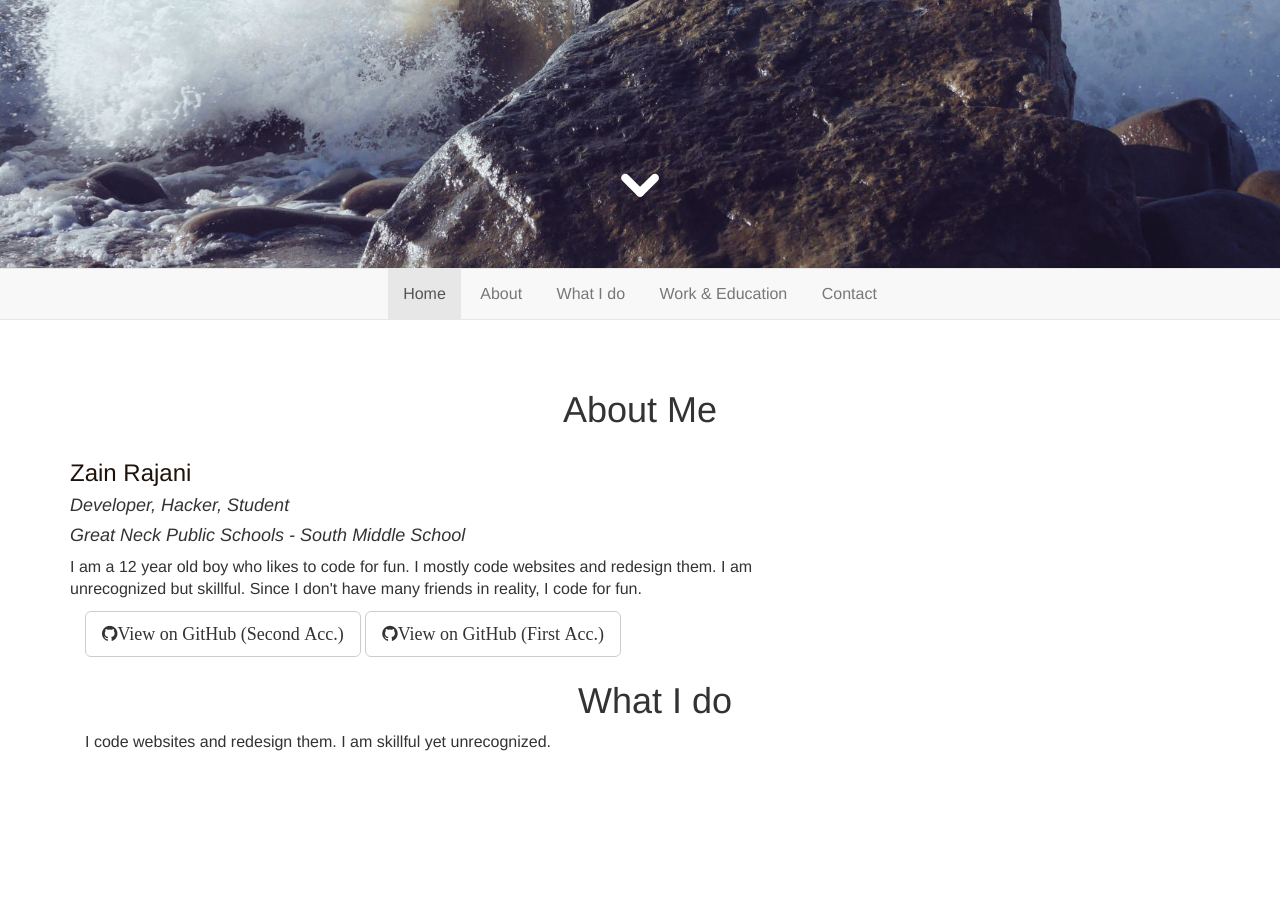
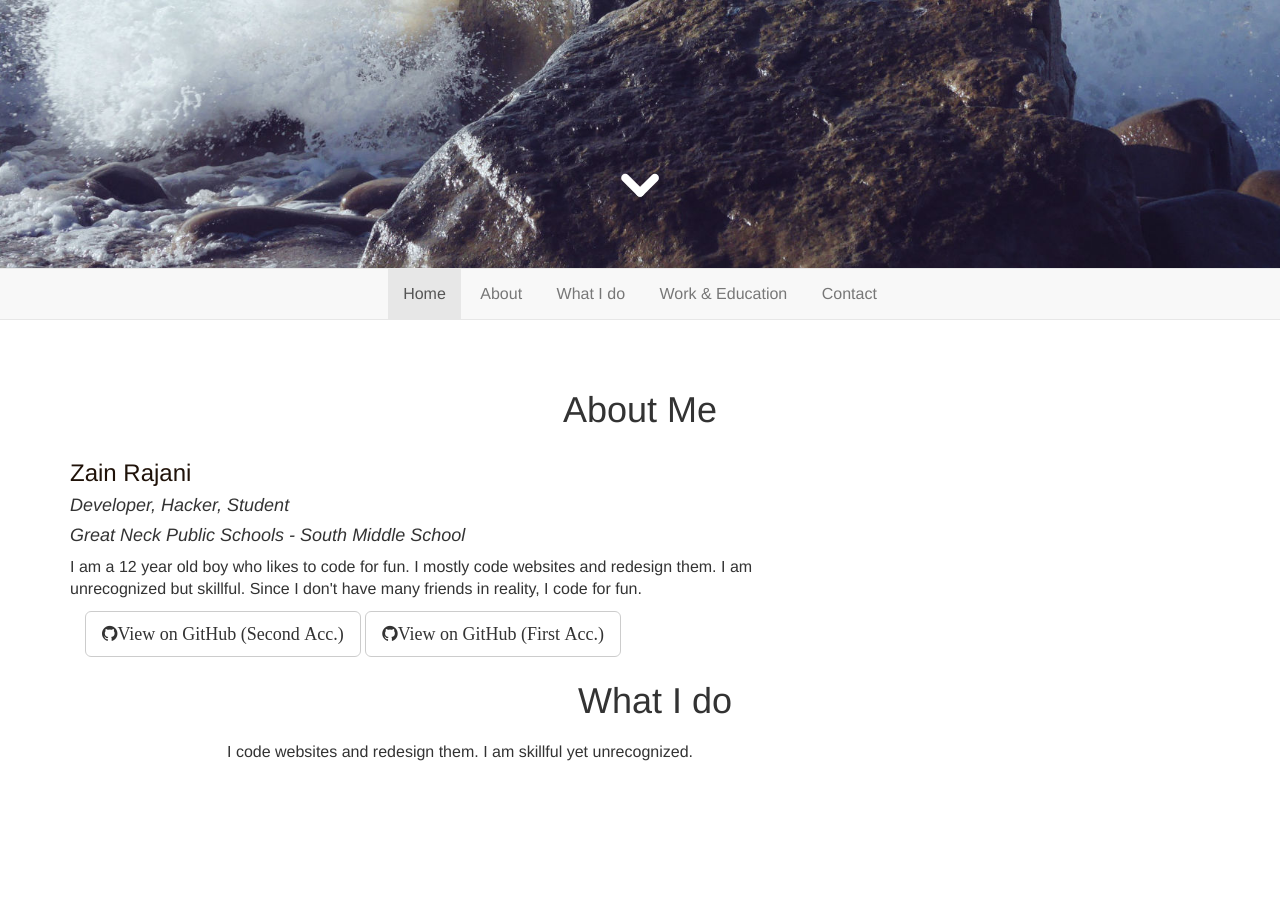
Before and after one commit to zainrajani/zainrajani.github.io, a plain HTML site: page index.html in a window 1280 px wide. Shown: the part 480-1387 px from the top of the page. Drawn offline with nearby package versions, Linux system fonts and the light colour scheme.

Commit message:
Update index.html

```diff
--- a/index.html
+++ b/index.html
@@ -119,12 +119,11 @@
             <div class="container">
                 <section class="row" id="wid">
 
-                    <div class="col-xs-12">
+                	  <div class="col-xs-12">
                         <h2 class="page-title">What I do</h2>
-                    </div>
-                <div class="col-sm-8">
-      <p>I code websites and redesign them. I am skillful yet unrecognized.</p>
-                </div>
-
-</body>
+                    		</div>
+        		  <div class="col-sm-8">
+      <p><center>I code websites and redesign them. I am skillful yet unrecognized.</center></p>
+                	</div>
+		</body>
 </html>
```
